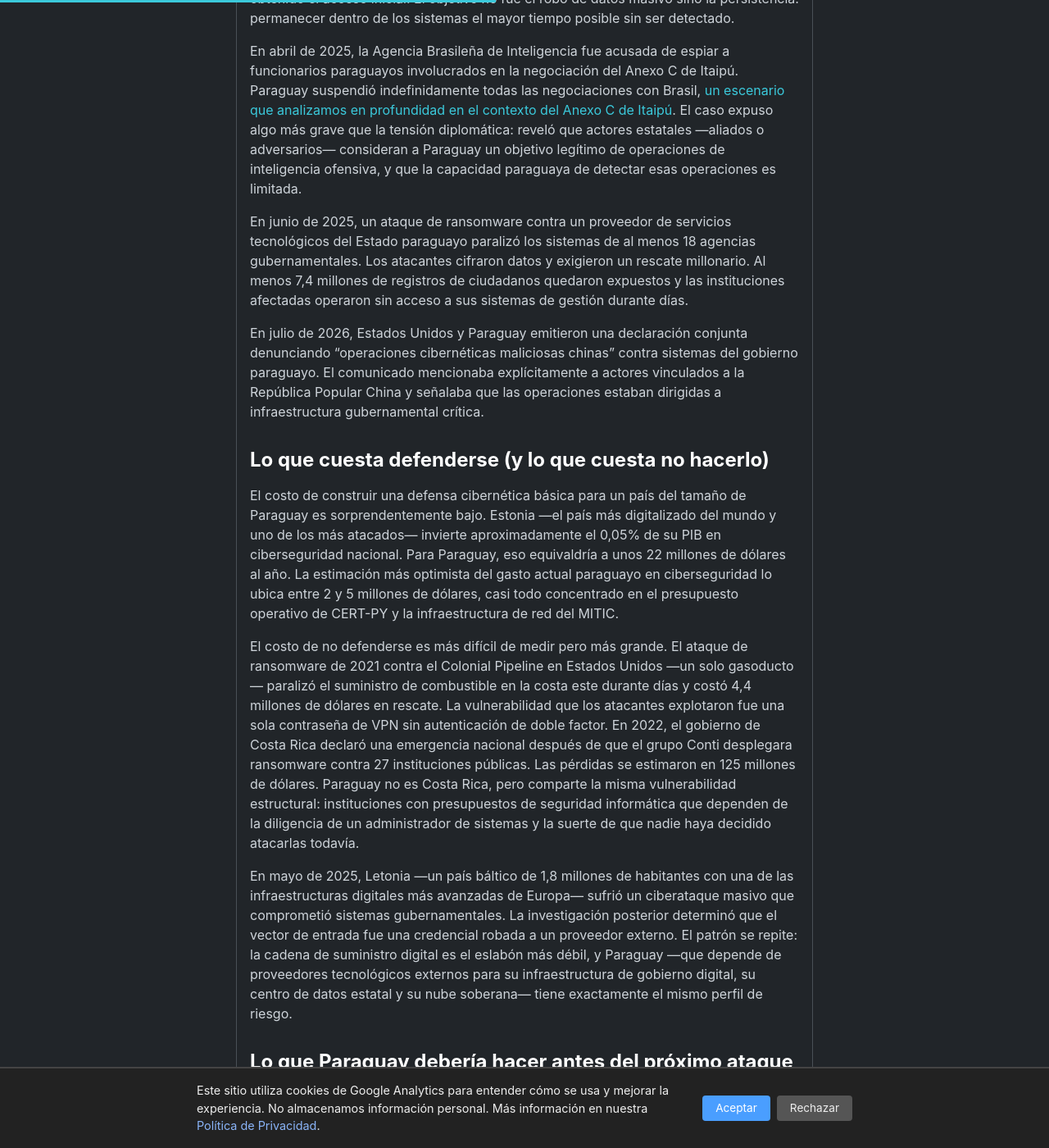
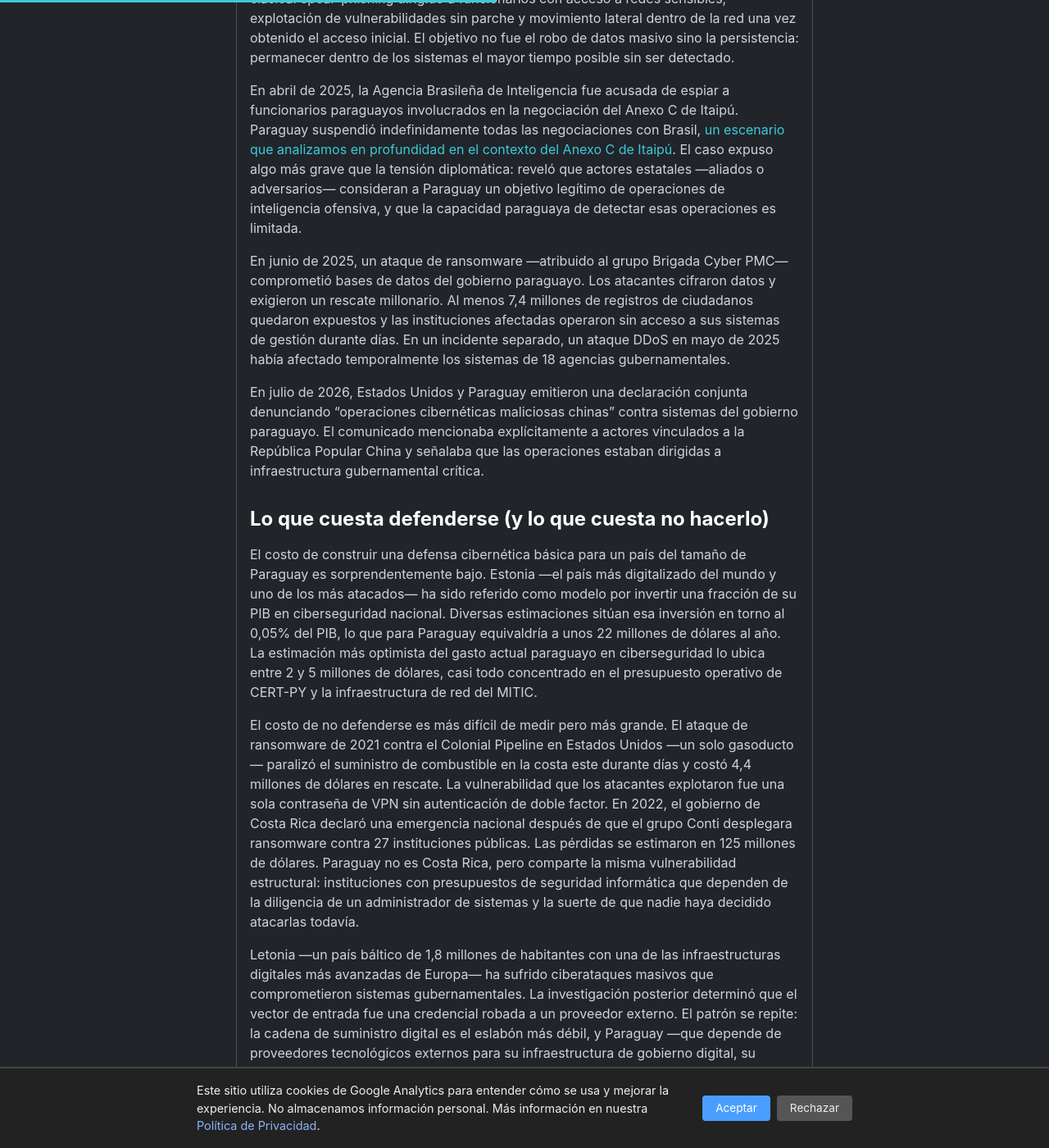
Before and after one commit to miravosqueinteresante/muchotexto.net, a Jekyll site: the page built from _posts/2026-07-17-ciberseguridad-paraguay.md, in a window 1280 px wide and 1400 px high, scrolled down 1929 px. Shown: the whole window at 82% size. Built offline with Jekyll 4.4.1, drawn with Linux system fonts in a browser that asks for light colours; some of the changed text lies outside the part shown.

Commit message:
fix(ciberseguridad): corrige vector ransomware, separa incidente DDoS, Estonia, Letonia

```diff
--- a/_posts/2026-07-17-ciberseguridad-paraguay.md
+++ b/_posts/2026-07-17-ciberseguridad-paraguay.md
@@ -5,10 +5,10 @@ date: 2026-07-17
 last_modified_at: 2026-07-17
 categories: articulos
 tags: geopolitica-regulacion ia-paraguay
-description: "Paraguay tiene CERT-PY desde 2012 y ratificó el Convenio de Budapest. Pero en 2024 hackers chinos infiltraron el gobierno y en 2025 un ataque paralizó 18 agencias públicas."
+description: "Paraguay tiene CERT-PY desde 2012 y ratificó el Convenio de Budapest. Pero en 2024 hackers chinos infiltraron el gobierno y en 2025 un ciberataque expuso 7,4 millones de registros de ciudadanos."
 ---
 
-En 2012, Paraguay creó su Centro de Respuesta a Incidentes de Seguridad Informática. Lo llamó CERT-PY. Trece años después, en julio de 2026, el gobierno de Estados Unidos y el gobierno de Paraguay emitieron una declaración conjunta denunciando que actores cibernéticos vinculados a China habían comprometido sistemas informáticos del gobierno paraguayo. No era la primera vez. En 2024, el grupo Flax Typhoon —asociado a la inteligencia china— ya había infiltrado redes gubernamentales paraguayas. En junio de 2025, un ataque de ransomware a un proveedor del Estado expuso 7,4 millones de registros de ciudadanos y paralizó 18 agencias públicas.
+En 2012, Paraguay creó su Centro de Respuesta a Incidentes de Seguridad Informática. Lo llamó CERT-PY. Trece años después, en julio de 2026, el gobierno de Estados Unidos y el gobierno de Paraguay emitieron una declaración conjunta denunciando que actores cibernéticos vinculados a China habían comprometido sistemas informáticos del gobierno paraguayo. No era la primera vez. En 2024, el grupo Flax Typhoon —asociado a la inteligencia china— ya había infiltrado redes gubernamentales paraguayas. En junio de 2025, un ataque de ransomware contra bases de datos del gobierno —atribuido al grupo Brigada Cyber PMC— expuso 7,4 millones de registros de ciudadanos. Meses antes, en mayo de 2025, un ataque DDoS había afectado temporalmente los sistemas de al menos 18 agencias gubernamentales.
 
 Paraguay tiene un centro de ciberseguridad. Tiene una estrategia nacional aprobada por decreto. Ratificó el Convenio de Budapest contra el cibercrimen. Y sin embargo, en los últimos dos años fue atacado por una potencia extranjera, sufrió la mayor filtración de datos de su historia y mantiene congelada la negociación más importante de su política energética por un caso de espionaje. Este artículo mide la distancia entre la defensa que Paraguay dice tener y la que realmente necesita.
 
@@ -30,17 +30,17 @@ En 2024, el grupo Flax Typhoon —un actor de amenazas persistentes avanzadas vi
 
 En abril de 2025, la Agencia Brasileña de Inteligencia fue acusada de espiar a funcionarios paraguayos involucrados en la negociación del Anexo C de Itaipú. Paraguay suspendió indefinidamente todas las negociaciones con Brasil, [un escenario que analizamos en profundidad en el contexto del Anexo C de Itaipú]({% post_url 2026-07-17-itaipu-2027-energia-paraguay %}). El caso expuso algo más grave que la tensión diplomática: reveló que actores estatales —aliados o adversarios— consideran a Paraguay un objetivo legítimo de operaciones de inteligencia ofensiva, y que la capacidad paraguaya de detectar esas operaciones es limitada.
 
-En junio de 2025, un ataque de ransomware contra un proveedor de servicios tecnológicos del Estado paraguayo paralizó los sistemas de al menos 18 agencias gubernamentales. Los atacantes cifraron datos y exigieron un rescate millonario. Al menos 7,4 millones de registros de ciudadanos quedaron expuestos y las instituciones afectadas operaron sin acceso a sus sistemas de gestión durante días.
+En junio de 2025, un ataque de ransomware —atribuido al grupo Brigada Cyber PMC— comprometió bases de datos del gobierno paraguayo. Los atacantes cifraron datos y exigieron un rescate millonario. Al menos 7,4 millones de registros de ciudadanos quedaron expuestos y las instituciones afectadas operaron sin acceso a sus sistemas de gestión durante días. En un incidente separado, un ataque DDoS en mayo de 2025 había afectado temporalmente los sistemas de 18 agencias gubernamentales.
 
 En julio de 2026, Estados Unidos y Paraguay emitieron una declaración conjunta denunciando "operaciones cibernéticas maliciosas chinas" contra sistemas del gobierno paraguayo. El comunicado mencionaba explícitamente a actores vinculados a la República Popular China y señalaba que las operaciones estaban dirigidas a infraestructura gubernamental crítica.
 
 ## Lo que cuesta defenderse (y lo que cuesta no hacerlo)
 
-El costo de construir una defensa cibernética básica para un país del tamaño de Paraguay es sorprendentemente bajo. Estonia —el país más digitalizado del mundo y uno de los más atacados— invierte aproximadamente el 0,05% de su PIB en ciberseguridad nacional. Para Paraguay, eso equivaldría a unos 22 millones de dólares al año. La estimación más optimista del gasto actual paraguayo en ciberseguridad lo ubica entre 2 y 5 millones de dólares, casi todo concentrado en el presupuesto operativo de CERT-PY y la infraestructura de red del MITIC.
+El costo de construir una defensa cibernética básica para un país del tamaño de Paraguay es sorprendentemente bajo. Estonia —el país más digitalizado del mundo y uno de los más atacados— ha sido referido como modelo por invertir una fracción de su PIB en ciberseguridad nacional. Diversas estimaciones sitúan esa inversión en torno al 0,05% del PIB, lo que para Paraguay equivaldría a unos 22 millones de dólares al año. La estimación más optimista del gasto actual paraguayo en ciberseguridad lo ubica entre 2 y 5 millones de dólares, casi todo concentrado en el presupuesto operativo de CERT-PY y la infraestructura de red del MITIC.
 
 El costo de no defenderse es más difícil de medir pero más grande. El ataque de ransomware de 2021 contra el Colonial Pipeline en Estados Unidos —un solo gasoducto— paralizó el suministro de combustible en la costa este durante días y costó 4,4 millones de dólares en rescate. La vulnerabilidad que los atacantes explotaron fue una sola contraseña de VPN sin autenticación de doble factor. En 2022, el gobierno de Costa Rica declaró una emergencia nacional después de que el grupo Conti desplegara ransomware contra 27 instituciones públicas. Las pérdidas se estimaron en 125 millones de dólares. Paraguay no es Costa Rica, pero comparte la misma vulnerabilidad estructural: instituciones con presupuestos de seguridad informática que dependen de la diligencia de un administrador de sistemas y la suerte de que nadie haya decidido atacarlas todavía.
 
-En mayo de 2025, Letonia —un país báltico de 1,8 millones de habitantes con una de las infraestructuras digitales más avanzadas de Europa— sufrió un ciberataque masivo que comprometió sistemas gubernamentales. La investigación posterior determinó que el vector de entrada fue una credencial robada a un proveedor externo. El patrón se repite: la cadena de suministro digital es el eslabón más débil, y Paraguay —que depende de proveedores tecnológicos externos para su infraestructura de gobierno digital, su centro de datos estatal y su nube soberana— tiene exactamente el mismo perfil de riesgo.
+Letonia —un país báltico de 1,8 millones de habitantes con una de las infraestructuras digitales más avanzadas de Europa— ha sufrido ciberataques masivos que comprometieron sistemas gubernamentales. La investigación posterior determinó que el vector de entrada fue una credencial robada a un proveedor externo. El patrón se repite: la cadena de suministro digital es el eslabón más débil, y Paraguay —que depende de proveedores tecnológicos externos para su infraestructura de gobierno digital, su centro de datos estatal y su nube soberana— tiene exactamente el mismo perfil de riesgo.
 
 ## Lo que Paraguay debería hacer antes del próximo ataque
 
@@ -87,7 +87,7 @@ Leé el análisis completo sobre geopolítica y regulación en la [guía de inte
       "name": "¿Paraguay ha sufrido ciberataques?",
       "acceptedAnswer": {
         "@type": "Answer",
-        "text": "Sí. En 2024 el grupo Flax Typhoon —vinculado a la inteligencia china— infiltró sistemas del gobierno paraguayo. En junio de 2025 un ataque de ransomware expuso 7,4 millones de registros y paralizó 18 agencias públicas. En julio de 2026, EEUU y Paraguay emitieron una declaración conjunta denunciando operaciones cibernéticas chinas contra infraestructura gubernamental paraguaya."
+        "text": "Sí. En 2024 el grupo Flax Typhoon —vinculado a la inteligencia china— infiltró sistemas del gobierno paraguayo. En junio de 2025 un ataque de ransomware expuso 7,4 millones de registros de ciudadanos. En julio de 2026, EEUU y Paraguay emitieron una declaración conjunta denunciando operaciones cibernéticas chinas contra infraestructura gubernamental paraguaya."
       }
     },
     {
```
